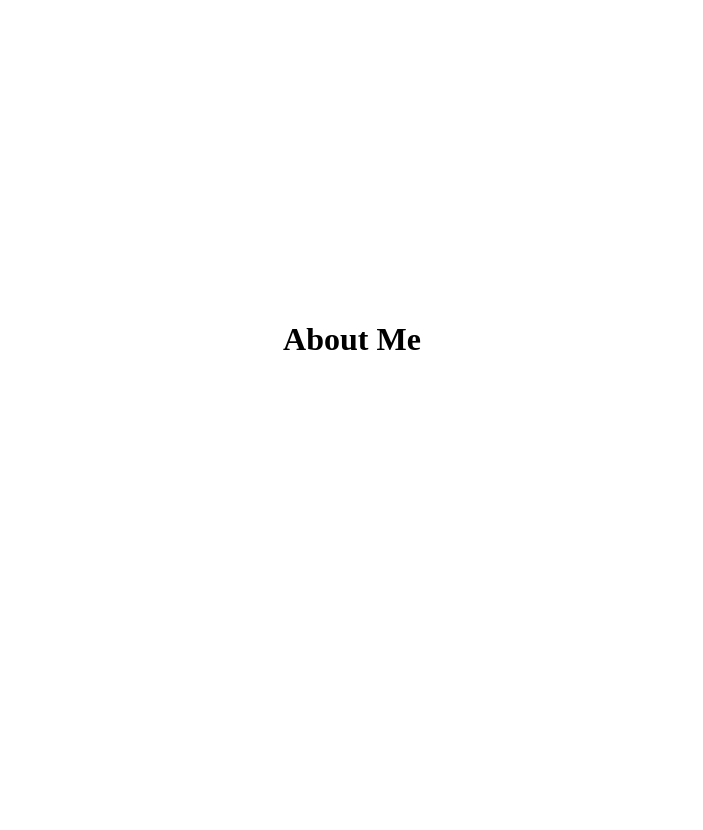
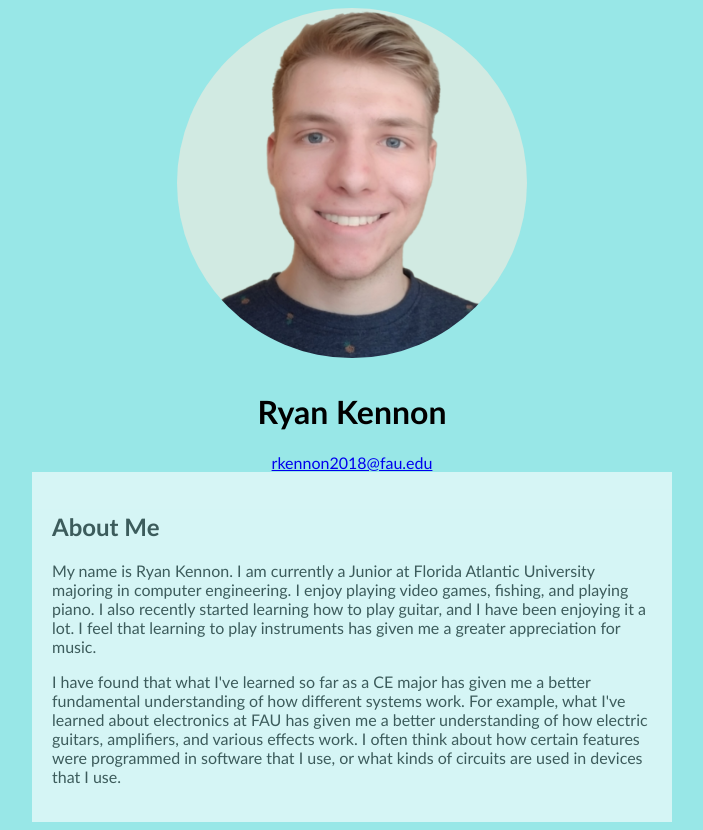
Before and after one commit to cen4010-s2021-g14/Team-Website, a plain HTML site: page member_pages/ryan_kennon/index.html in a window 1280 px wide. Shown: the whole page, without its empty margins (288-991 px from the left). Before the commit the page ends 800 px from the top, so only its background shows below. Drawn offline with Linux system fonts and the light colour scheme.

Commit message:
Adding my personal page, and photo + major to the team homepage.

```diff
--- a/member_pages/ryan_kennon/index.html
+++ b/member_pages/ryan_kennon/index.html
@@ -6,12 +6,49 @@
   <meta charset="utf-8">
   <meta name="viewport" content="width=device-width, initial-scale=1, shrink-to-fit=no">
   <meta name="description" content="">
-  <meta name="author" content="">
+  <meta name="Ryan Kennon" content="">
+    <style>
+        body{
+            font-family: calibri;
+        }
+        div.transbox{
+            width: 600px;
+            margin: auto;
+            padding: 20px;
+            background-color: #ffffff;
+            opacity: 0.6;
+
+        }
+        div.transbox p {
+            color: #000000;
+        }
+        img{
+            border-radius: 50%
+        }
+        a {
+            position: center;
+        }
+    </style>
+
 </head>
 
-<body>
+<body style = "background-color: #98e7e7">
+    <center><img src="meFacebg.png" height=350></center>
 
-    <h1 style="text-align: center; padding-top: 300px">About Me</h1>
+    <h1 style="text-align: center; padding-top: 10px">Ryan Kennon</h1>
+    <div style="text-align: center">
+        <a href="mailto:rkennon2018@fau.edu">rkennon2018@fau.edu</a>
+    </div>
+
+    <div class="transbox">
+        <h2>About Me</h2>
+        <p>
+            My name is Ryan Kennon. I am currently a Junior at Florida Atlantic University majoring in computer engineering. I enjoy playing video games, fishing, and playing piano. I also recently started learning how to play guitar, and I have been enjoying it a lot. I feel that learning to play instruments has given me a greater appreciation for music.
+        </p>
+        <p>
+            I have found that what I've learned so far as a CE major has given me a better fundamental understanding of how different systems work. For example, what I've learned about electronics at FAU has given me a better understanding of how electric guitars, amplifiers, and various effects work. I often think about how certain features were programmed in software that I use, or what kinds of circuits are used in devices that I use.
+        </p>
+    </div>
 
 </body>
 
```
Also changed, not shown: index.html (+2 -2 lines), img/RyanFace.png (added), member_pages/ryan_kennon/meFacebg.png (added).
